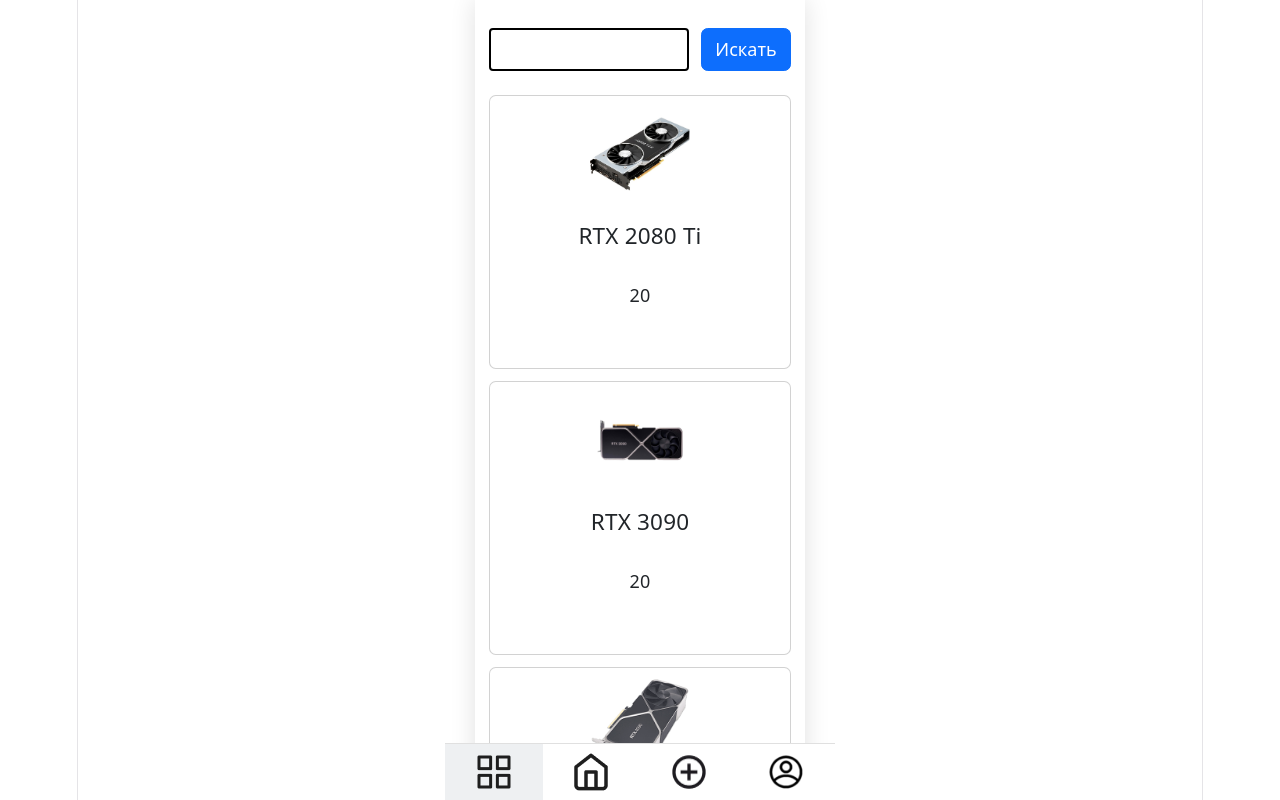
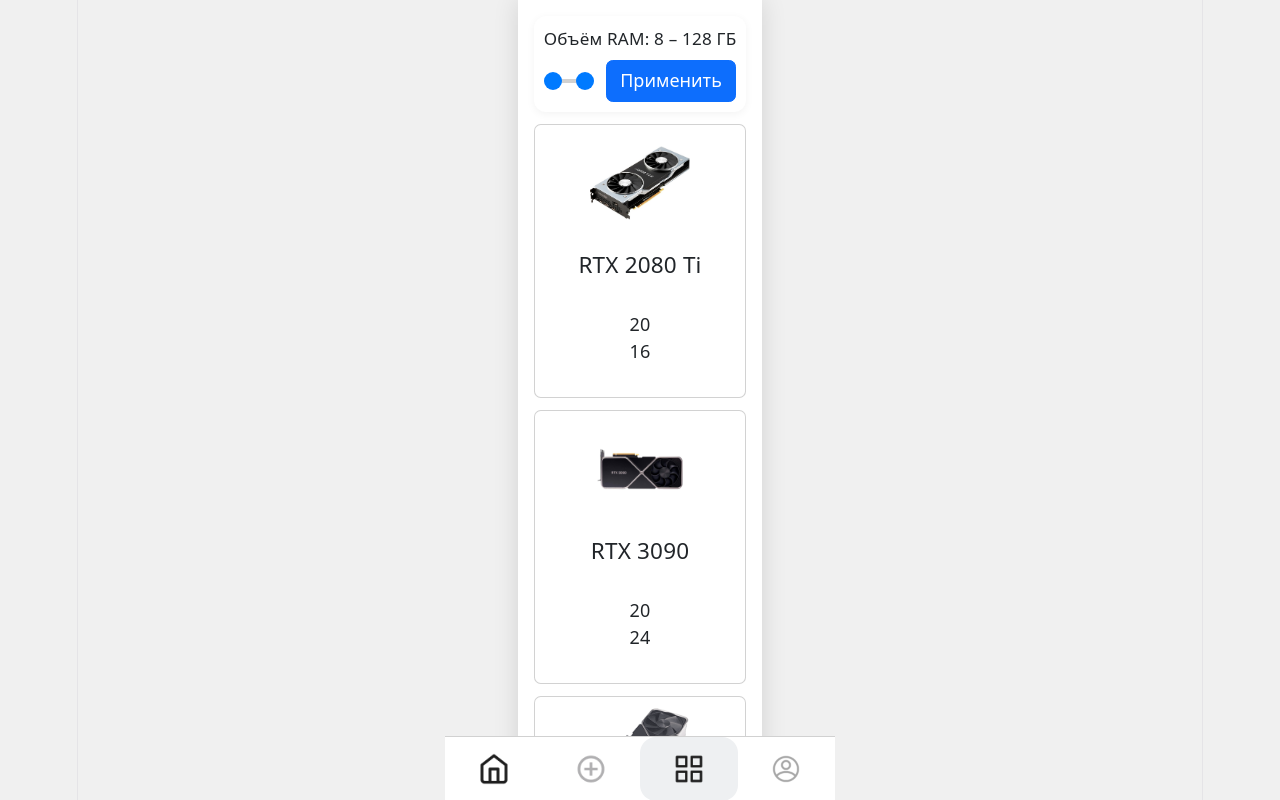
Before and after one commit to Alexey-creator875/RenderTimeEstimator-frontend, a React (Vite) app in the folder my-app/: page / in a window 1280 px wide. Shown: the top 800 px of the page. Built offline with nearby package versions, Linux system fonts and the light colour scheme.

Commit message:
add double slider

```diff
--- /dev/null
+++ b/my-app/src/components/RamFilter.css
@@ -0,0 +1,66 @@
+.ramFilter {
+  display: flex;
+  flex-direction: column;
+  gap: 8px;
+  padding: 10px;
+  background: #fff;
+  border-radius: 12px;
+  box-shadow: 0 2px 8px rgba(0, 0, 0, 0.05);
+}
+
+.ramFilterLabel {
+  margin: 0;
+  font-size: 0.95rem;
+}
+
+.ramFilterRow {
+  display: flex;
+  align-items: center;
+  gap: 12px;
+}
+
+.ramSlider {
+  position: relative;
+  flex: 1;
+  height: 40px;
+}
+
+/* общая линия */
+.ramSlider::before {
+  content: "";
+  position: absolute;
+  top: 50%;
+  left: 0;
+  right: 0;
+  height: 4px;
+  transform: translateY(-50%);
+  border-radius: 2px;
+  background: #d1d1d1;
+}
+
+.ramSlider .ramRange {
+  position: absolute;
+  top: 0;
+  left: 0;
+  height: 40px;
+  background: transparent;
+  pointer-events: none;
+}
+
+/* прозрачные дорожки самих input */
+.ramSlider .ramRange::-webkit-slider-runnable-track {
+  background: transparent;
+}
+.ramSlider .ramRange::-moz-range-track {
+  background: transparent;
+}
+
+/* бегунки ловят клики и красятся в основной цвет */
+.ramSlider .ramRange::-webkit-slider-thumb {
+  pointer-events: auto;
+  background: #007aff;
+}
+.ramSlider .ramRange::-moz-range-thumb {
+  pointer-events: auto;
+  background: #007aff;
+}
--- /dev/null
+++ b/my-app/src/components/RamFilter.tsx
@@ -0,0 +1,56 @@
+import "./RamFilter.css";
+import { type FC } from "react";
+import { Button, Form } from "react-bootstrap";
+
+interface Props {
+  min: number;
+  minValue: number;
+  setMinValue: (value: number) => void;
+
+  max: number;
+  maxValue: number;
+  setMaxValue: (value: number) => void;
+
+  onApply: () => void;
+}
+
+export const RamFilter: FC<Props> = ({ min, minValue, setMinValue, max, maxValue, setMaxValue, onApply }) => {
+  const handleMin = (value: number) => setMinValue(Math.min(value, maxValue));
+  const handleMax = (value: number) => setMaxValue(Math.max(value, minValue));
+
+  const handleSubmit = (event: React.FormEvent) => {
+    event.preventDefault();
+    onApply();
+  };
+
+  return (
+    <Form className="ramFilter" onSubmit={handleSubmit}>
+      <Form.Label className="ramFilterLabel">
+        Объём RAM: {minValue} – {maxValue} ГБ
+      </Form.Label>
+
+      <div className="ramFilterRow">
+        <div className="ramSlider">
+          <Form.Range
+            className="ramRange"
+            min={min}
+            max={max}
+            step={1}
+            value={minValue}
+            onChange={(event) => handleMin(Number(event.target.value))}
+          />
+          <Form.Range
+            className="ramRange"
+            min={min}
+            max={max}
+            step={1}
+            value={maxValue}
+            onChange={(event) => handleMax(Number(event.target.value))}
+          />
+        </div>
+
+        <Button type="submit">Применить</Button>
+      </div>
+    </Form>
+  )
+};
--- a/my-app/src/components/TabBar.css
+++ b/my-app/src/components/TabBar.css
@@ -1,35 +1,39 @@
 .tabBar {
-    position: fixed;
-    bottom: 0;
   left: 50%;
+  right: auto;
   transform: translateX(-50%);
   width: 100%;
   max-width: 390px;
-    display: flex;
-    border-top: 1px solid #e0e0e0;
+  height: 64px;
+  padding: 0;
   background: #fff;
-    z-index: 100;
+  border-top: 1px solid #d1d1d1;
 }
 
-.tabBarItem {
+.tabBarNav {
+  width: 100%;
+  flex-direction: row;
+  justify-content: space-around;
+}
+
+.tabBarNav .nav-link {
   flex: 1;
   display: flex;
-    flex-direction: column;
-    align-items: center;
-    gap: 4px;
-    padding: 8px 0;
-    border: none;
-    background: none;
-    color: #888;
-    font-size: 12px;
+  justify-content: center;
+  padding: 16px 0;
+  border-radius: 16px;
   cursor: pointer;
 }
 
-.tabBarItemActive {
+.tabBarNav .nav-link.active {
   background: #eef0f2;
 }
 
+.tabBarNav .nav-link.disabled {
+  opacity: 0.35;
+}
+
 .tabBarIcon {
-    height: 40px;
-    width: 40px;
+  width: 32px;
+  height: 32px;
 }
--- a/my-app/src/components/TabBar.tsx
+++ b/my-app/src/components/TabBar.tsx
@@ -1,7 +1,8 @@
 import "./TabBar.css";
 import { type FC } from "react";
+import { Navbar, Nav } from "react-bootstrap";
 import { useLocation, useNavigate } from "react-router-dom";
-import { ROUTES} from "../Routes";
+import { ROUTES } from "../Routes";
 import { type RenderServerUnit } from "../modules/renderServerUnitsApi";
 
 interface Props {
@@ -25,35 +26,21 @@ export const TabBar: FC<Props> = ({ cards }) => {
   };
 
   return (
-    <nav className="tabBar">
-      <button
-        type="button"
-        className={`tabBarItem ${isList ? "tabBarItemActive" : ""}`}
-        onClick={goToList}
-      >
-        <img className="tabBarIcon" src="./grid.png" alt="Список" />
-      </button>
-      <button
-        type="button"
-        className={`tabBarItem ${isDetail ? "tabBarItemActive" : ""}`}
-        onClick={goToDetail}
-      >
-        <img className="tabBarIcon" src="./home.png" alt="Подробнее" />
-      </button>
-      <button
-        type="button"
-        className={`tabBarItem`}
-        onClick={() => {}}
-      >
-        <img className="tabBarIcon" src="./add.png" alt="Добавить" />
-      </button>
-      <button
-        type="button"
-        className={`tabBarItem`}
-        onClick={() => {}}
-      >
-        <img className="tabBarIcon" src="./auth.png" alt="Войти" />
-      </button>
-    </nav>
+    <Navbar fixed="bottom" className="tabBar">
+      <Nav className="tabBarNav">
+        <Nav.Link active={isDetail} onClick={goToDetail}>
+          <img className="tabBarIcon" src="/home.png" alt="Лента" />
+        </Nav.Link>
+        <Nav.Link disabled>
+          <img className="tabBarIcon" src="/add.png" alt="Добавление" />
+        </Nav.Link>
+        <Nav.Link active={isList} onClick={goToList}>
+          <img className="tabBarIcon" src="/grid.png" alt="Плитка" />
+        </Nav.Link>
+        <Nav.Link disabled>
+          <img className="tabBarIcon" src="/auth.png" alt="Вход" />
+        </Nav.Link>
+      </Nav>
+    </Navbar>
   );
 };
--- a/my-app/src/main.tsx
+++ b/my-app/src/main.tsx
@@ -1,8 +1,8 @@
 import React from 'react'
 import ReactDOM from 'react-dom/client'
+import 'bootstrap/dist/css/bootstrap.min.css'
 import App from './App.tsx'
 import './index.css'
-import 'bootstrap/dist/css/bootstrap.min.css'
 
 ReactDOM.createRoot(document.getElementById('root')!).render(
   <React.StrictMode>
--- a/my-app/src/pages/RenderServerUnitsPage.tsx
+++ b/my-app/src/pages/RenderServerUnitsPage.tsx
@@ -1,17 +1,20 @@
 import "./RenderServerUnitsPage.css";
 import { type FC, useEffect, useState } from "react";
-import { Spinner } from "react-bootstrap";
 import { useNavigate, useOutletContext } from "react-router-dom";
 // import { getRenderServerUnitsByRam } from "../modules/renderServerUnitsApi";
-import { InputField } from "../components/InputField";
+import { RamFilter } from "../components/RamFilter";
 import { ROUTES } from "../Routes";
 import { RenderServerUnitCard } from "../components/RenderServerUnitCard";
 import { type AppOutletContext } from "../AppLayout";
 import { RENDER_SERVER_UNITS_MOCK } from "../modules/mock";
 
+const MIN_RAM = 8
+const MAX_RAM = 128
+
 const RenderServerUnitsPage: FC = () => {
-  const [searchValue, setSearchValue] = useState("");
-  const [loading, setLoading] = useState(false);
+  const [minValue, setMinValue] = useState(MIN_RAM);
+  const [maxValue, setMaxValue] = useState(MAX_RAM);
+
   const [renderServerUnits, setRenderServerUnits] = useState(RENDER_SERVER_UNITS_MOCK.renderServerUnits);
   const { setCards } = useOutletContext<AppOutletContext>();
   const navigate = useNavigate();
@@ -22,35 +25,15 @@ const RenderServerUnitsPage: FC = () => {
 
   const applyMock = () => {
     const results = RENDER_SERVER_UNITS_MOCK.renderServerUnits.filter((item) =>
-      item.ram.toString().startsWith(searchValue)
+      item.ram >= minValue && item.ram <= maxValue
     );
-    const list = results.length ? results : RENDER_SERVER_UNITS_MOCK.renderServerUnits;
-    setRenderServerUnits(list);
-    setCards(list);
-    setLoading(false);
+
+    setRenderServerUnits(results);
+    setCards(results);
   };
 
   const handleSearch = () => {
-    setLoading(true);
     applyMock();
-  //   getRenderServerUnitsByRam(8)
-  //     .then((response) => {
-  //       // const results = response.results.filter(
-  //       //   (item) => item.status === "published"
-  //       // );
-  //       const results = response.renderServerUnits
-  //       if (results.length) {
-  //         setRenderServerUnits(results);
-  //         setCards(results);
-  //         setLoading(false);
-  //         return;
-  //       }
-  //       applyMock();
-  //     })
-  //     .catch((error) => {
-  //       console.error(error);
-  //       applyMock();
-  //     });
   };
 
   const handleCardClick = (renderServerUnitId: number) => {
@@ -59,22 +42,21 @@ const RenderServerUnitsPage: FC = () => {
 
   return (
     <div className="container">
-      <InputField
-        value={searchValue}
-        setValue={(value) => setSearchValue(value)}
-        loading={loading}
-        onSubmit={handleSearch}
+      <RamFilter
+        min={MIN_RAM}
+        minValue={minValue}
+        setMinValue={setMinValue}
+
+        max={MAX_RAM}
+        maxValue={maxValue}
+        setMaxValue={setMaxValue}
+
+        onApply={handleSearch}
       />
 
-      {loading && (
-        <div className="loadingBg">
-          <Spinner animation="border" />
-        </div>
-      )}
-      {!loading &&
-        (!renderServerUnits.length ? (
+      {!renderServerUnits.length ? (
           <div>
-            <h1>К сожалению, пока ничего не найдено :(</h1>
+            <h1>Ничего не найдено</h1>
           </div>
         ) : (
           <div className="cardsList">
@@ -86,7 +68,8 @@ const RenderServerUnitsPage: FC = () => {
               />
             ))}
           </div>
-        ))}
+        )
+      }
     </div>
   );
 };
```
Lines whose indentation alone changed are shown as unchanged.
